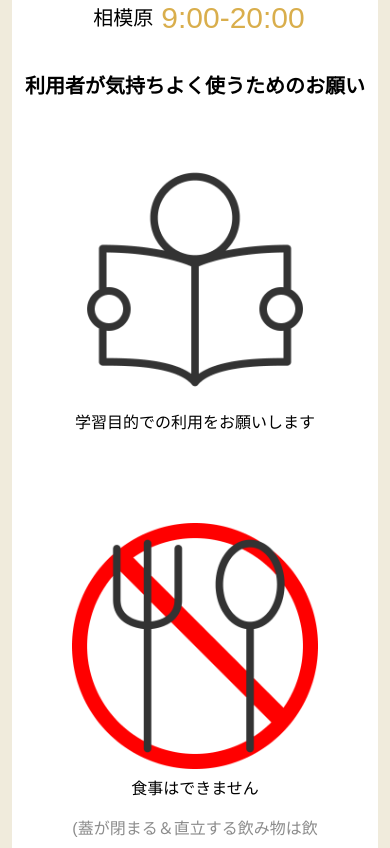
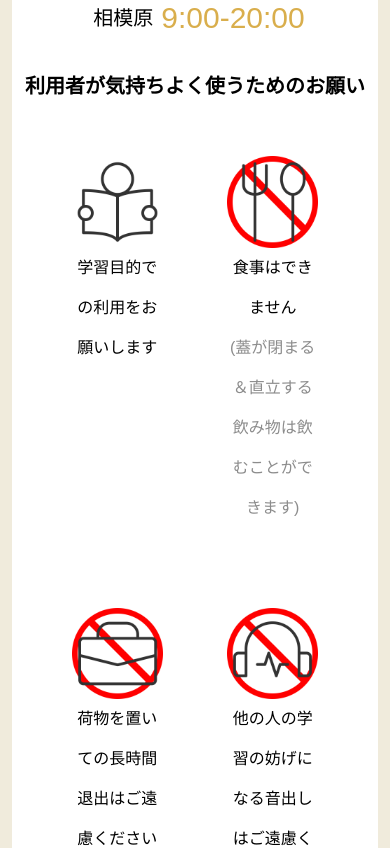
Before and after one commit to AIM-SC/next-website, a Next.js app: page /instruction in a window 390 px wide. Shown: the part 900-1748 px from the top of the page. Built offline with nearby package versions, Linux system fonts and the light colour scheme.

Commit message:
fix: レスポンシブデザインの修正

```diff
--- a/src/app/(pages)/instruction/page.tsx
+++ b/src/app/(pages)/instruction/page.tsx
@@ -47,7 +47,7 @@ const InstractionPage = async () => {
             </div>
           </div>
           <h2 className="font-bold text-xl">利用者が気持ちよく使うためのお願い</h2>
-          <div className='m-8 grid grid-cols-1 gap-4 text-center sm:grid-cols-3 md:grid-cols-3'>
+          <div className='m-8 grid grid-cols-2 gap-4 text-center sm:grid-cols-3 md:grid-cols-3'>
             <Rule image="/images/rule01.png" text="学習目的での利用をお願いします" note="" />
             <Rule image="/images/rule02.png" text="食事はできません" note="(蓋が閉まる＆直立する飲み物は飲むことができます)" />
             <Rule image="/images/rule03.png" text="荷物を置いての長時間退出はご遠慮ください" note="" />
```
